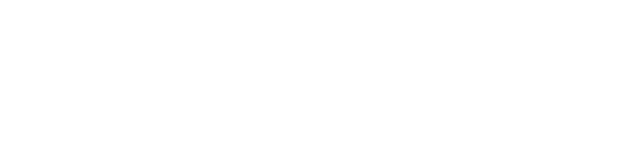
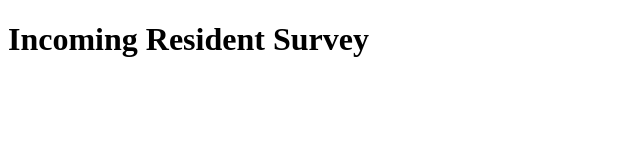
Before and after one commit to metaversejunkie/survey--form-project, a plain HTML site: page index.html in a window 1280 px wide. Shown: the whole page, without its empty margins (0-640 px from the left). Drawn offline with Linux system fonts and the light colour scheme.

Commit message:
feat: added h1 to body and title to header

```diff
--- a/index.html
+++ b/index.html
@@ -2,9 +2,9 @@
 <html lang="en">
     <header>
         <meta charset="UTF-8">
-        <title></title>
+        <title>Medical Resident Survey</title>
     </header>
     <body>
-
+        <h1 id="title">Incoming Resident Survey</h1>
     </body>
 </html>
```
